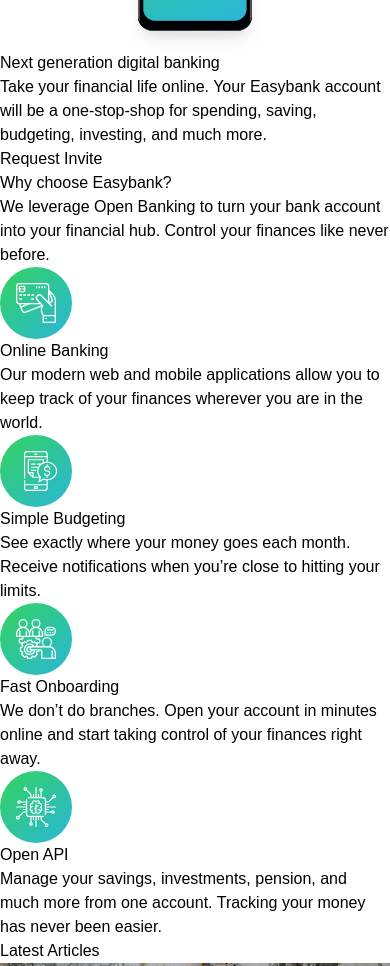
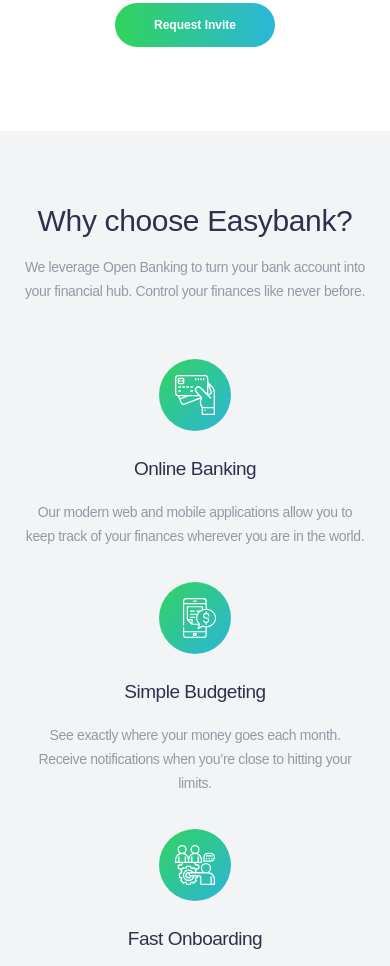
Before and after one commit to felipetn1989/easybank-landing-page-master, a plain HTML site: page src/index.html in a window 390 px wide. Shown: the part 601-1567 px from the top of the page. Drawn offline with Linux system fonts and the light colour scheme.

Commit message:
mobile design

```diff
--- a/src/index.html
+++ b/src/index.html
@@ -17,10 +17,10 @@
     <link rel="stylesheet" href="../dist/output.css" />
   </head>
   <body>
-    <header>
+    <header class="fixed w-full flex justify-between items-center bg-white px-6 py-[1.3125rem]">
       <img src="../images/logo.svg" alt="Easybank logo" />
-      <img src="../images/icon-hamburger.svg" alt="Menu icon" />
-      <nav>
+      <img class="hover:cursor-pointer" src="../images/icon-hamburger.svg" alt="Menu icon" />
+      <nav class="hidden">
         <ul>
           <li>Home</li>
           <li>About</li>
@@ -32,66 +32,71 @@
       </nav>
     </header>
 
-    <main>
+    <main class="text-center text-sm tracking-tight">
       <div>
         <img
+          class="absolute top-[-3.5rem] -z-10 px-4"
           src="../images/image-mockups.png"
           alt="Images showing four cellphones using the bank app"
         />
-        <div>
-          <h1>Next generation digital banking</h1>
+        <div class="pt-[24.25rem] pb-[5.25rem] px-7 grid gap-3.5 leading-6 place-items-center">
+          <h1 class="text-[2.3125rem] leading-[3rem]">Next generation digital banking</h1>
           <p>
             Take your financial life online. Your Easybank account will be a
             one-stop-shop for spending, saving, budgeting, investing, and much
             more.
           </p>
-          <button>Request Invite</button>
+          <button class="text-white font-bold text-xs w-40 mt-5 py-3.5 rounded-3xl">Request Invite</button>
         </div>
       </div>
+      <div class="grid gap-14 bg-[#f3f4f6] px-6 pt-[4.5rem] pb-[3.75rem]">
         <div>
-        <h2>Why choose Easybank?</h2>
-        <p>
+          <h2 class="text-3xl mb-4">Why choose Easybank?</h2>
+          <p class="leading-6">
             We leverage Open Banking to turn your bank account into your financial
             hub. Control your finances like never before.
           </p>
-        <div>
-          <img src="../images/icon-online.svg" alt="" aria-hidden="true" />
-          <h3>Online Banking</h3>
-          <p>
+        </div>
+        <div class="grid gap-[2.125rem]">
+          <div class="grid gap-7">
+            <img class="m-auto" src="../images/icon-online.svg" alt="" aria-hidden="true" />
+            <h3 class="text-[1.1875rem] tracking-tight">Online Banking</h3>
+            <p class="mt-[-0.4375rem] leading-6">
               Our modern web and mobile applications allow you to keep track of
               your finances wherever you are in the world.
             </p>
           </div>
-        <div>
-          <img src="../images/icon-budgeting.svg" alt="" aria-hidden="true" />
-          <h3>Simple Budgeting</h3>
-          <p>
+          <div class="grid gap-7">
+            <img class="m-auto" src="../images/icon-budgeting.svg" alt="" aria-hidden="true" />
+            <h3 class="text-[1.1875rem] tracking-tight">Simple Budgeting</h3>
+            <p class="mt-[-0.4375rem] leading-6">
               See exactly where your money goes each month. Receive notifications
               when you’re close to hitting your limits.
             </p>
           </div>
-        <div>
-          <img src="../images/icon-onboarding.svg" alt="" aria-hidden="true" />
-          <h3>Fast Onboarding</h3>
-          <p>
+          <div class="grid gap-7">
+            <img class="m-auto" src="../images/icon-onboarding.svg" alt="" aria-hidden="true" />
+            <h3 class="text-[1.1875rem] tracking-tight">Fast Onboarding</h3>
+            <p class="mt-[-0.4375rem] leading-6">
               We don’t do branches. Open your account in minutes online and start
               taking control of your finances right away.
             </p>
           </div>
-        <div>
-          <img src="../images/icon-api.svg" alt="" aria-hidden="true" />
-          <h3>Open API</h3>
-          <p>
+          <div class="grid gap-7">
+            <img class="m-auto" src="../images/icon-api.svg" alt="" aria-hidden="true" />
+            <h3 class="text-[1.1875rem] tracking-tight">Open API</h3>
+            <p class="mt-[-0.4375rem] leading-6">
               Manage your savings, investments, pension, and much more from one
               account. Tracking your money has never been easier.
             </p>
           </div>
         </div>
+      </div>
     </main>
 
-    <article>
-      <h2>Latest Articles</h2>
-      <div>
+    <article class="px-4 bg-[#fafafa]">
+      <h2 class="text-center">Latest Articles</h2>
+      <div class="bg-white">
         <img src="../images/image-currency.jpg" alt="Picture showing british pound bills">
         <span>By Claire Robinson</span>
         <h3>Receive money in any currency with no fees</h3>
@@ -100,7 +105,7 @@
           should you be forced to only receive money in a single …
         </p>
       </div>
-      <div>
+      <div class="bg-white">
         <img src="../images/image-restaurant.jpg" alt="Picture showing a restaurant table full of food">
         <span>By Wilson Hutton</span>
         <h3>Treat yourself without worrying about money</h3>
@@ -109,7 +114,7 @@
           and set realistic limits each month. That means you …
         </p>
       </div>
-      <div>
+      <div class="bg-white">
         <img src="../images/image-plane.jpg" alt="Picture showing an airplane wing viewed for the window during flight">
         <span>By Wilson Hutton</span>
         <h3>Take your Easybank card wherever you go</h3>
@@ -118,7 +123,7 @@
           fees on purchases while you’re abroad. We’ll even show you …
         </p>
       </div>
-      <div>
+      <div class="bg-white">
         <img src="../images/image-confetti.jpg" alt="Picture showing confetting flying in a blue background">
         <span>By Claire Robinson</span>
         <h3>Our invite-only Beta accounts are now live!</h3>
--- a/src/input.css
+++ b/src/input.css
@@ -7,20 +7,34 @@
 :root {
   /* ### Primary */
 
-  --Dark-Blue: hsl(233, 26%, 24%);
-  --Lime-Green: hsl(136, 65%, 51%);
-  --Bright-Cyan: hsl(192, 70%, 51%);
+  --Dark-Blue: #2d314d;
+  --Lime-Green: #31d35c;
+  --Bright-Cyan: #2bb7da;
 
   /* ### Neutral */
 
-  --Grayish-Blue: hsl(233, 8%, 62%);
-  --Light-Grayish-Blue: hsl(220, 16%, 96%);
-  --Very-Light-Gray: hsl(0, 0%, 98%);
+  --Grayish-Blue: #9698a6;
+  --Light-Grayish-Blue: #f3f4f6;
+  --Very-Light-Gray: #fafafa;
   --White: hsl(0, 0%, 100%);
 }
 
 body {
   font-family: "Public Sans", sans-serif;
+}
+
+h1,
+h2,
+h3 {
+  color: #2d314d;
+}
+
+p {
+    color: #9698a6;
+}
+
+button {
+    background-image: linear-gradient(to right, #31d35c, #2bb7da);
 }
 
 .attribution {
```
Also changed, not shown: dist/output.css. Lines whose indentation alone changed are shown as unchanged.
